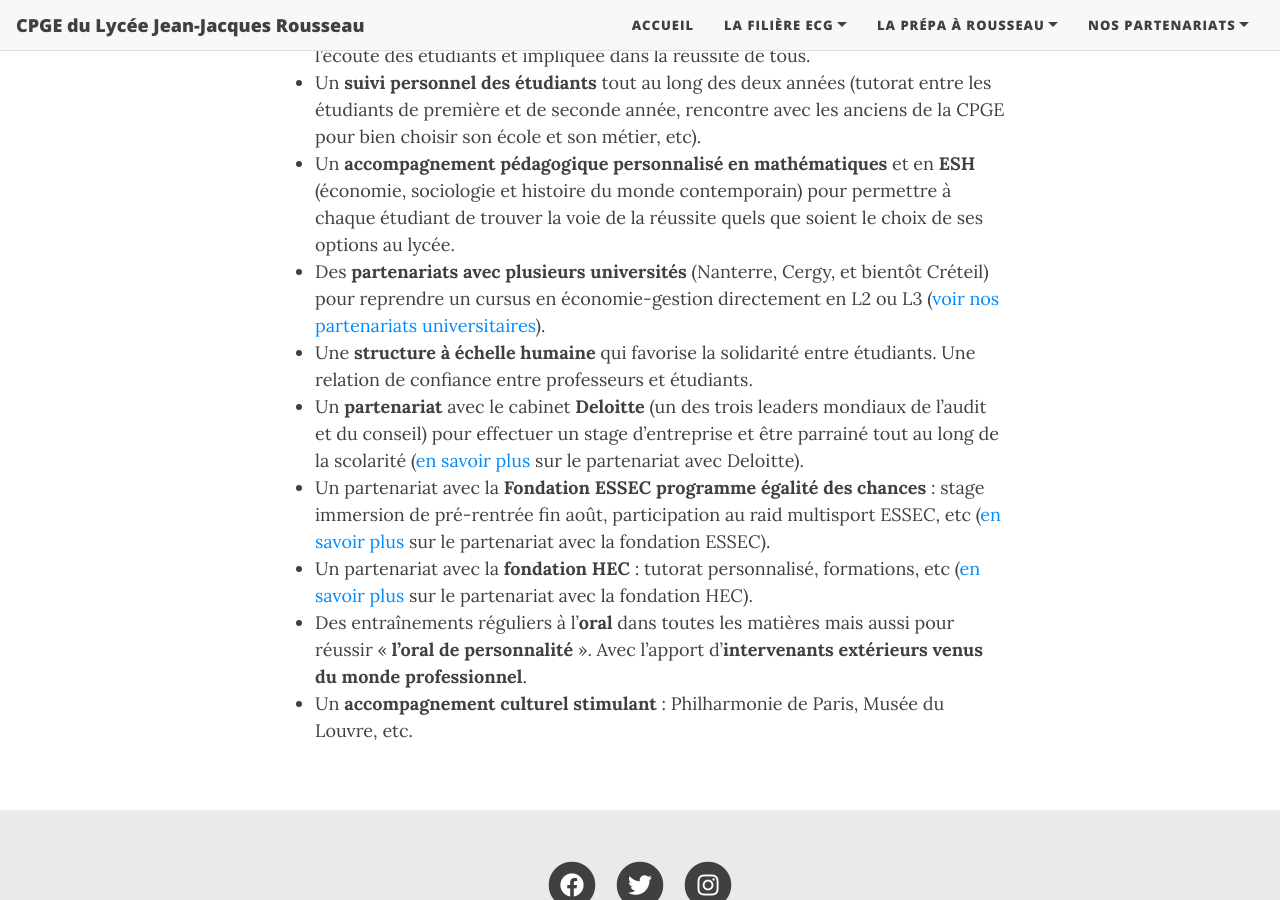
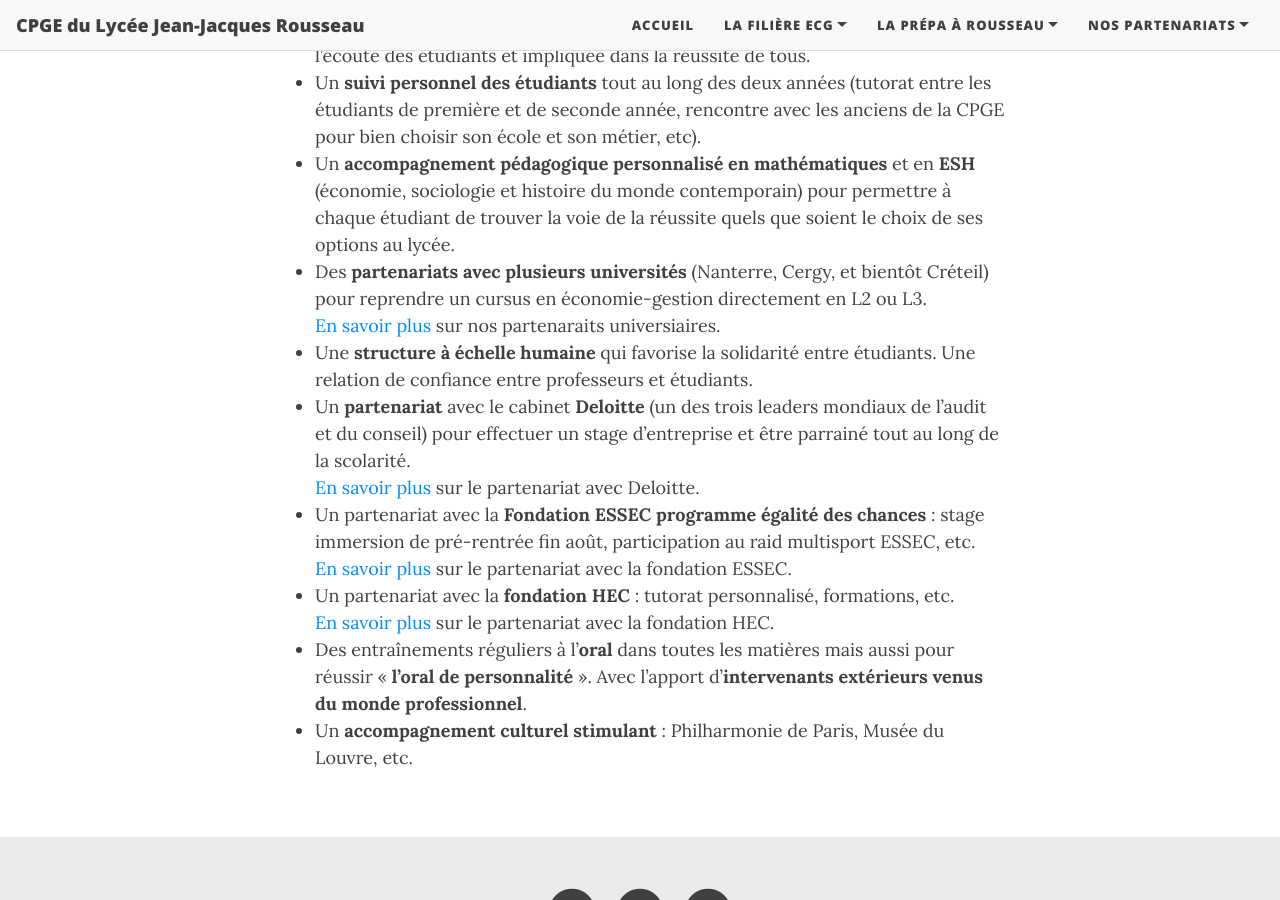
Before and after one commit to cpgesarcelles/cpgesarcelles.github.io, a Jekyll site: the page built from les_plusJJR.md, in a window 1280 px wide and 900 px high, scrolled down 517 px. Built offline with Jekyll 4.4.1, drawn with Linux system fonts in a browser that asks for light colours; nearby versions of some CDN libraries.

Commit message:
Update les_plusJJR.md

```diff
--- a/les_plusJJR.md
+++ b/les_plusJJR.md
@@ -10,10 +10,14 @@
 - Une **équipe pédagogique expérimentée** et d’un haut niveau, soudée et motivée, à l’écoute des étudiants et impliquée dans la réussite de tous.
 - Un **suivi personnel des étudiants** tout au long des deux années (tutorat entre les étudiants de première et de seconde année, rencontre avec les anciens de la CPGE pour bien choisir son école et son métier, etc).
 - Un **accompagnement pédagogique personnalisé en mathématiques** et en **ESH** (économie, sociologie et histoire du monde contemporain) pour permettre à chaque étudiant de trouver la voie de la réussite quels que soient le choix de ses options au lycée.
-- Des **partenariats avec plusieurs universités** (Nanterre, Cergy, et bientôt Créteil) pour reprendre un cursus en économie-gestion directement en L2 ou L3 ([voir nos partenariats universitaires](/partenariat_univ)).
+- Des **partenariats avec plusieurs universités** (Nanterre, Cergy, et bientôt Créteil) pour reprendre un cursus en économie-gestion directement en L2 ou L3.
+[En savoir plus](/partenariat_univ) sur nos partenaraits universiaires.
 - Une **structure à échelle humaine** qui favorise la solidarité entre étudiants. Une relation de confiance entre professeurs et étudiants.
-- Un **partenariat** avec le cabinet **Deloitte** (un des trois leaders mondiaux de l’audit et du conseil) pour effectuer un stage d’entreprise et être parrainé tout au long de la scolarité ([en savoir plus](/deloitte) sur le partenariat avec Deloitte).
-- Un partenariat avec la **Fondation ESSEC programme égalité des chances** : stage immersion de pré-rentrée fin août, participation au raid multisport ESSEC, etc ([en savoir plus](/essec) sur le partenariat avec la fondation ESSEC).
-- Un partenariat avec la **fondation HEC** : tutorat personnalisé, formations, etc ([en savoir plus](/hec) sur le partenariat avec la fondation HEC).
+- Un **partenariat** avec le cabinet **Deloitte** (un des trois leaders mondiaux de l’audit et du conseil) pour effectuer un stage d’entreprise et être parrainé tout au long de la scolarité.
+[En savoir plus](/deloitte) sur le partenariat avec Deloitte.
+- Un partenariat avec la **Fondation ESSEC programme égalité des chances** : stage immersion de pré-rentrée fin août, participation au raid multisport ESSEC, etc.
+[En savoir plus](/essec) sur le partenariat avec la fondation ESSEC.
+- Un partenariat avec la **fondation HEC** : tutorat personnalisé, formations, etc.
+[En savoir plus](/hec) sur le partenariat avec la fondation HEC.
 - Des entraînements réguliers à l’**oral** dans toutes les matières mais aussi pour réussir « **l’oral de personnalité** ». Avec l’apport d’**intervenants extérieurs venus du monde professionnel**.
 - Un **accompagnement culturel stimulant** : Philharmonie de Paris, Musée du Louvre, etc.
```
